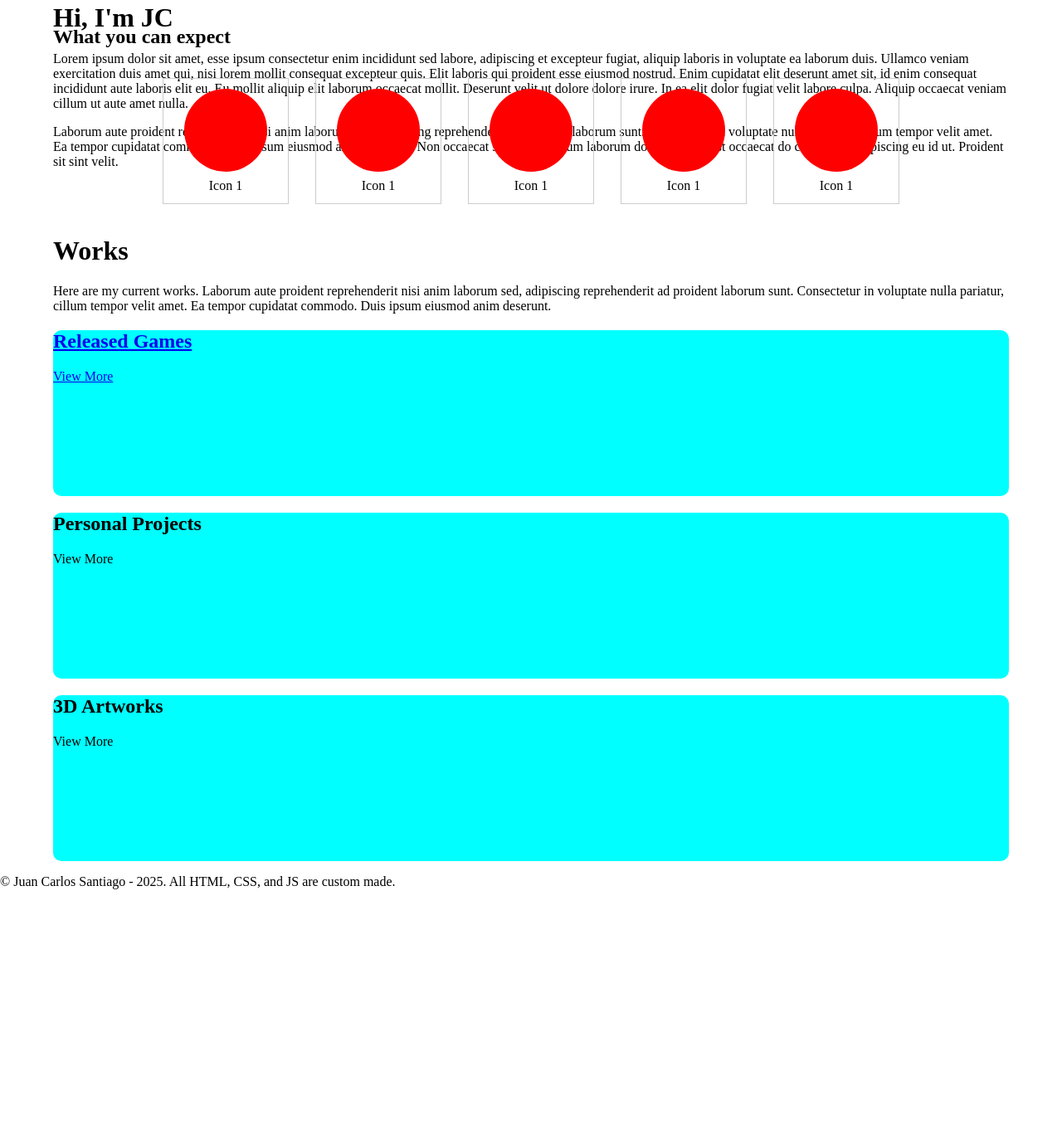
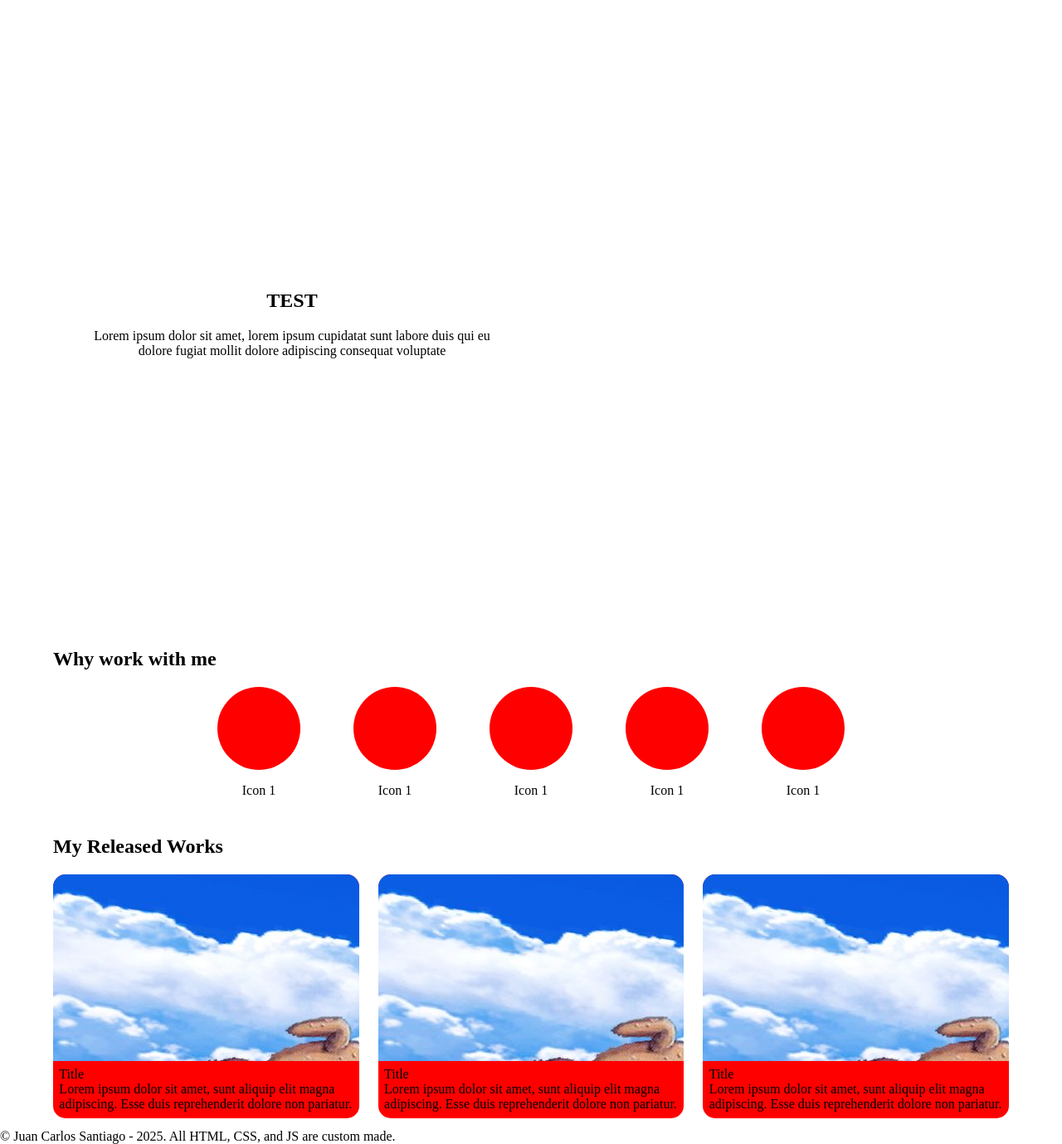
Before and after one commit to jcsantiago3/portfolio, a plain HTML site: page index.html in a window 1280 px wide. Shown: the part 52-1431 px from the top of the page at 83% size. Before the commit the page ends 1124 px from the top, so only its background shows below. Drawn offline with Linux system fonts and the light colour scheme.

Commit message:
Added Works Cards

```diff
--- a/index.html
+++ b/index.html
@@ -18,65 +18,76 @@
 
     </header>
     <main>
-        <div id="hero">
-            <h1>Hi, I'm JC</h1>
-            <p>Lorem ipsum dolor sit amet, esse ipsum consectetur enim incididunt sed labore, adipiscing et excepteur
-                fugiat, aliquip laboris in voluptate ea laborum duis. Ullamco veniam exercitation duis amet qui, nisi
-                lorem mollit consequat excepteur quis. Elit laboris qui proident esse eiusmod nostrud. Enim cupidatat
-                elit deserunt amet sit, id enim consequat incididunt aute laboris elit eu. Eu mollit aliquip elit
-                laborum occaecat mollit. Deserunt velit ut dolore dolore irure. In ea elit dolor fugiat velit labore
-                culpa. Aliquip occaecat veniam cillum ut aute amet nulla.</p>
-            <p>
-                Laborum aute proident reprehenderit nisi anim laborum sed, adipiscing reprehenderit ad proident laborum
-                sunt. Consectetur in voluptate nulla pariatur, cillum tempor velit amet. Ea tempor cupidatat commodo.
-                Duis ipsum eiusmod anim deserunt. Non occaecat sunt quis. Cillum laborum dolore laboris est occaecat do
-                commodo, adipiscing eu id ut. Proident sit sint velit.</p>
-        </div>
-        <div id="WhatYouCanExpect">
-            <h2>What you can expect</h2>
-            <div class="ExpectationBox">
-                <div class="DisplayElement">
-                    <div class="DisplayElementIcon"></div>
-                    <span class="DisplayElementText">Icon 1</span>
+        <section id="hero">
+            <div class="hero-column">
+                <h1>TEST</h1>
+                <span>Lorem ipsum dolor sit amet, lorem ipsum cupidatat sunt labore duis qui eu dolore fugiat mollit
+                    dolore
+                    adipiscing
+                    consequat voluptate</span>
+            </div>
+            <div class="hero-column"></div>
+        </section>
+        <section>
+            <h1>Why work with me</h1>
+            <div id="value-proposition-container">
+                <div class="value-proposition-container-item">
+                    <div class="value-proposition-container-item-icon"></div>
+                    <span class="value-proposition-container-item-text">Icon 1</span>
                 </div>
-                <div class="DisplayElement">
-                    <div class="DisplayElementIcon"></div>
-                    <span class="DisplayElementText">Icon 1</span>
+                <div class="value-proposition-container-item">
+                    <div class="value-proposition-container-item-icon"></div>
+                    <span class="value-proposition-container-item-text">Icon 1</span>
                 </div>
-                <div class="DisplayElement">
-                    <div class="DisplayElementIcon"></div>
-                    <span class="DisplayElementText">Icon 1</span>
+                <div class="value-proposition-container-item">
+                    <div class="value-proposition-container-item-icon"></div>
+                    <span class="value-proposition-container-item-text">Icon 1</span>
                 </div>
-                <div class="DisplayElement">
-                    <div class="DisplayElementIcon"></div>
-                    <span class="DisplayElementText">Icon 1</span>
+                <div class="value-proposition-container-item">
+                    <div class="value-proposition-container-item-icon"></div>
+                    <span class="value-proposition-container-item-text">Icon 1</span>
                 </div>
-                <div class="DisplayElement">
-                    <div class="DisplayElementIcon"></div>
-                    <span class="DisplayElementText">Icon 1</span>
+                <div class="value-proposition-container-item">
+                    <div class="value-proposition-container-item-icon"></div>
+                    <span class="value-proposition-container-item-text">Icon 1</span>
+                </div>
+
+            </div>
+        </section>
+        <section>
+            <h1>My Released Works</h1>
+            <div class="released-works-container">
+                <div class="released-works-card">
+                    <div class="released-works-card-image"><img
+                            src="images/10-3D-Video-Games-That-Would-Have-Been-Better-In-2D.jpg"></div>
+                    <div class="released-works-card-descriptionarea">
+                        <span class="released-works-card-descriptionarea-title">Title</span>
+                        <span class="released-works-card-descriptionarea-description">Lorem ipsum dolor sit amet, sunt
+                            aliquip elit magna adipiscing. Esse duis reprehenderit dolore non pariatur.</span>
+                    </div>
+                </div>
+                <div class="released-works-card">
+                    <div class="released-works-card-image"><img
+                            src="images/10-3D-Video-Games-That-Would-Have-Been-Better-In-2D.jpg">
+                    </div>
+                    <div class="released-works-card-descriptionarea">
+                        <span class="released-works-card-descriptionarea-title">Title</span>
+                        <span class="released-works-card-descriptionarea-description">Lorem ipsum dolor sit amet, sunt
+                            aliquip elit magna adipiscing. Esse duis reprehenderit dolore non pariatur.</span>
+                    </div>
+                </div>
+                <div class="released-works-card">
+                    <div class="released-works-card-image"><img
+                            src="images/10-3D-Video-Games-That-Would-Have-Been-Better-In-2D.jpg">
+                    </div>
+                    <div class="released-works-card-descriptionarea">
+                        <span class="released-works-card-descriptionarea-title">Title</span>
+                        <span class="released-works-card-descriptionarea-description">Lorem ipsum dolor sit amet, sunt
+                            aliquip elit magna adipiscing. Esse duis reprehenderit dolore non pariatur.</span>
+                    </div>
                 </div>
             </div>
-        </div>
-        <div>
-            <h1>Works</h1>
-            <p>Here are my current works. Laborum aute proident reprehenderit nisi anim laborum sed, adipiscing
-                reprehenderit ad proident laborum sunt. Consectetur in voluptate nulla pariatur, cillum tempor velit
-                amet. Ea tempor cupidatat commodo. Duis ipsum eiusmod anim deserunt. </p>
-            <a href="works/released-games.html">
-                <section class="ClickableLink">
-                    <h2>Released Games</h2>
-                    <span>View More</span>
-                </section>
-            </a>
-            <section class="ClickableLink">
-                <h2>Personal Projects</h2>
-                <a>View More</a>
-            </section>
-            <section class="ClickableLink">
-                <h2>3D Artworks</h2>
-                <a>View More</a>
-            </section>
-        </div>
+        </section>
     </main>
     <footer>&copy; Juan Carlos Santiago - 2025. All HTML, CSS, and JS are custom made.</footer>
 </body>
--- a/style.css
+++ b/style.css
@@ -1,67 +1,16 @@
+* {
+    box-sizing: border-box;
+}
+
 html,
 body {
     padding: 0;
     margin: 0;
 }
 
-main {
-    padding: 0 5%;
-}
-
-#hero {
-    display: block;
-    height: 1vh;
-}
-
-.ClickableLink {
-    display: block;
-    width: 100%;
-    height: 200px;
-    background-color: aqua;
-    border-radius: 10px;
-    margin: 1rem 0;
-}
-
-.ExpectationBox {
-    display: flex;
-    flex-wrap: nowrap;
-    /* allows wrapping to next line if needed */
-    justify-content: center;
-    /* centers all DisplayElements horizontally */
-    gap: clamp(1rem, 5vw, 2rem);
-    /* spacing between items */
-    padding: 1rem 0;
-}
-
-.DisplayElement {
-    display: flex;
-    flex-direction: column;
-    /* stack icon and text vertically */
-    align-items: center;
-    /* center horizontally */
-    justify-content: center;
-    /* center vertically if you want fixed height */
-    gap: 0.5rem;
-    /* optional spacing between icon and text */
-    height: 150px;
-    /* optional: define height if needed */
-    width: 150px;
-    /* optional */
-    border: 1px solid #ccc;
-    /* optional: just to see the box */
-}
-
-.DisplayElementIcon {
-    display: block;
-    height: 100px;
-    width: 100px;
-    background-color: red;
-    border-radius: 100%;
-}
-
 nav {
     width: 100%;
-    height: 2rem;
+    height: 5vh;
     border: 1px solid #ccc;
 
     display: flex;
@@ -85,3 +34,85 @@ nav li a {
     /* or whatever fits your theme */
     font-weight: bold;
 }
+
+section {
+    padding: 1% 5%;
+}
+
+#hero {
+    display: flex;
+    width: 100%;
+    height: 95vh;
+    align-items: flex-start;
+}
+
+#value-proposition-container {
+    display: flex;
+    width: 100%;
+    align-items: center;
+    justify-content: center;
+    gap: 5vw;
+}
+
+.value-proposition-container-item {
+    display: flex;
+    flex-direction: column;
+    align-items: center;
+    justify-content: center;
+    gap: 1rem;
+}
+
+.value-proposition-container-item-icon {
+    width: 100px;
+    height: 100px;
+    background-color: red;
+    border-radius: 100%;
+}
+
+.hero-column {
+    display: flex;
+    flex-direction: column;
+    width: 100%;
+    height: inherit;
+    align-items: center;
+    justify-content: center;
+    flex: 1;
+    min-width: 0;
+}
+
+.hero-column span {
+    max-width: 90%;
+    /* or any reasonable width */
+    text-align: center;
+    word-wrap: break-word;
+}
+
+.released-works-container {
+    display: flex;
+    align-items: center;
+    justify-content: center;
+    gap: 2%;
+}
+
+.released-works-card {
+    display: flex;
+    flex-direction: column;
+    width: 30vw;
+    height: auto;
+    border-radius: 15px;
+    background-color: red;
+    overflow: hidden;
+}
+
+.released-works-card-image {
+    width: inherit;
+    height: 225px;
+    overflow: hidden;
+}
+
+.released-works-card-descriptionarea {
+    display: flex;
+    flex-direction: column;
+    width: inherit;
+    padding: 2%;
+}
```
Also changed, not shown: images/10-3D-Video-Games-That-Would-Have-Been-Better-In-2D.jpg (added), images/pexels-seven11nash-380769.jpg (added).
